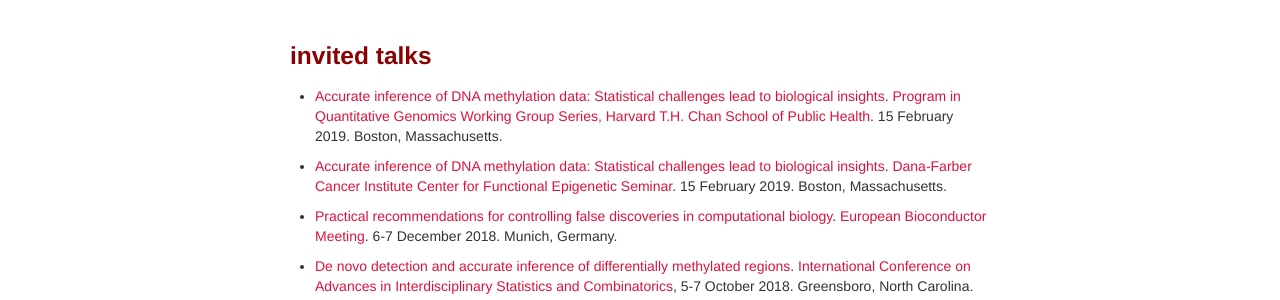
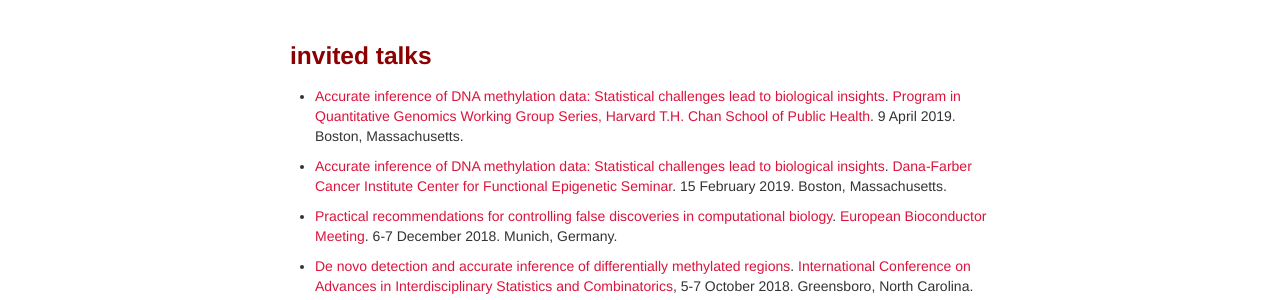
Before and after one commit to kdkorthauer/kdkorthauer.github.io, a Jekyll site: the page built from pages/talks.md, in a window 1280 px wide and 1292 px high. Shown: the part 144-444 px from the top of the window. Built offline with Jekyll 4.4.1, drawn with Linux system fonts in a browser that asks for light colours.

Commit message:
Fix date typo

```diff
--- a/pages/talks.md
+++ b/pages/talks.md
@@ -16,7 +16,7 @@ title: talks
 
 ### invited talks
 
-- [Accurate inference of DNA methylation data: Statistical challenges lead to biological insights](../talks/20190409-korthauer-slides-static.pdf). [Program in Quantitative Genomics Working Group Series, Harvard T.H. Chan School of Public Health](https://www.hsph.harvard.edu/pqg/pqg-working-group-series/). 15 February 2019. Boston, Massachusetts.
+- [Accurate inference of DNA methylation data: Statistical challenges lead to biological insights](../talks/20190409-korthauer-slides-static.pdf). [Program in Quantitative Genomics Working Group Series, Harvard T.H. Chan School of Public Health](https://www.hsph.harvard.edu/pqg/pqg-working-group-series/). 9 April 2019. Boston, Massachusetts.
 
 - [Accurate inference of DNA methylation data: Statistical challenges lead to biological insights](../talks/20190215-korthauer-slides-static.pdf). [Dana-Farber Cancer Institute Center for Functional Epigenetic Seminar](http://cfce.dfci.harvard.edu/). 15 February 2019. Boston, Massachusetts.
 
```
